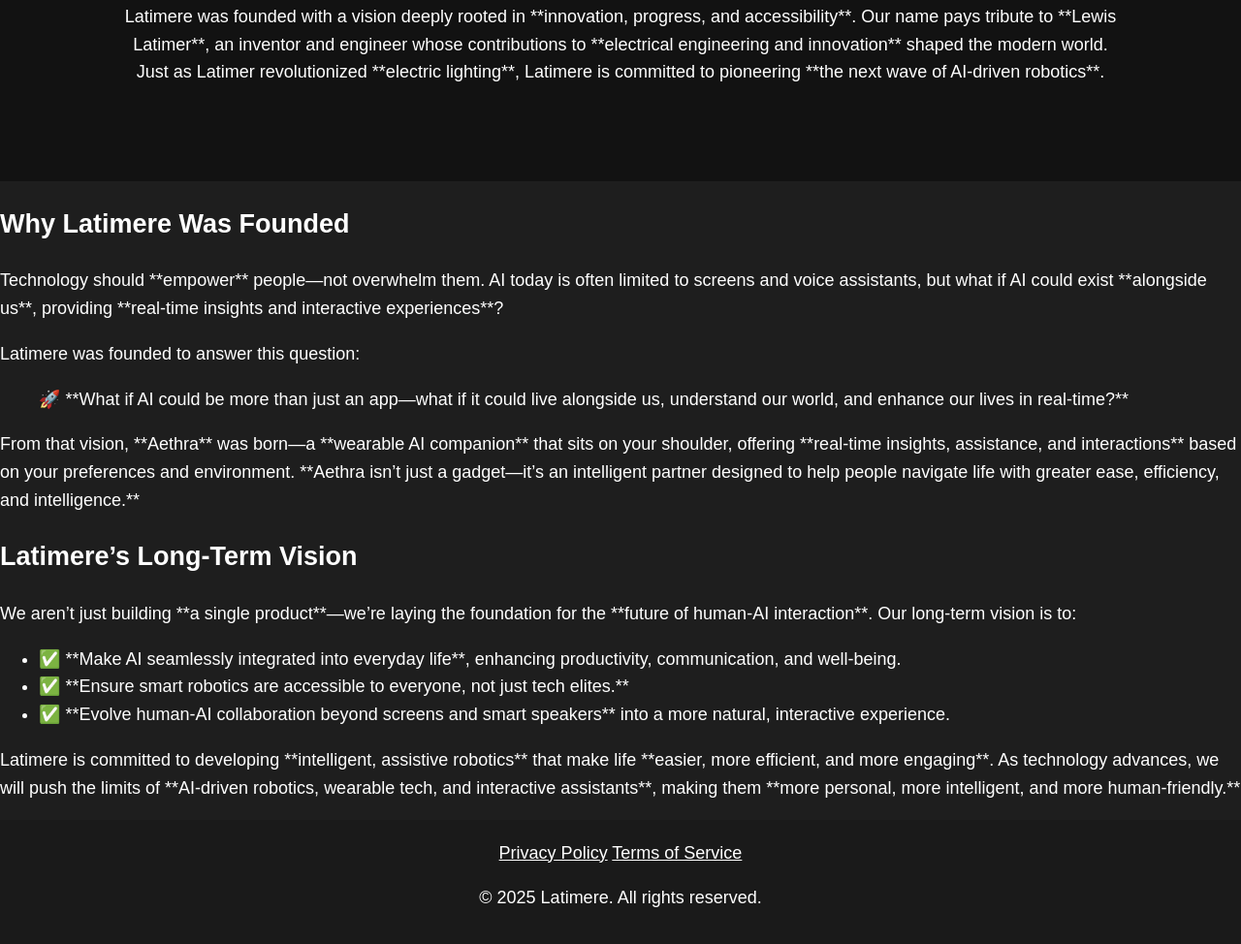
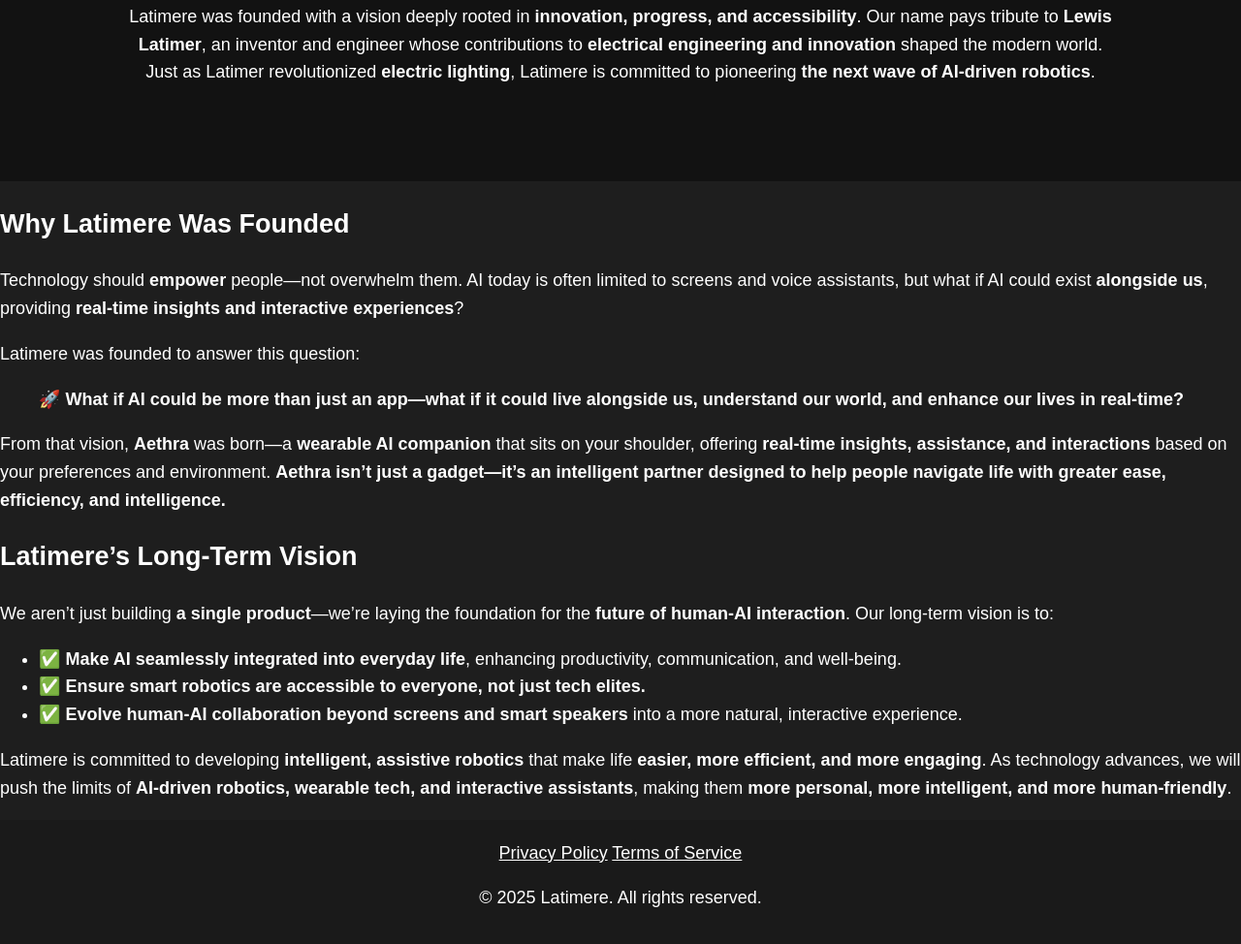
Before and after one commit to latimere1/latimere-website, a plain HTML site: page about.html in a window 1280 px wide. Shown: the part 250-1224 px from the top of the page at 97% size. Drawn offline with Linux system fonts and the light colour scheme.

Commit message:
Add files via upload

```diff
--- a/about.html
+++ b/about.html
@@ -22,26 +22,38 @@
 
   <section class="about">
     <h1>Our Story: The Vision Behind Latimere</h1>
-        <p>Latimere was founded with a vision deeply rooted in **innovation, progress, and accessibility**. Our name pays tribute to **Lewis Latimer**, an inventor and engineer whose contributions to **electrical engineering and innovation** shaped the modern world. Just as Latimer revolutionized **electric lighting**, Latimere is committed to pioneering **the next wave of AI-driven robotics**.</p>
+    <p>
+      Latimere was founded with a vision deeply rooted in <strong>innovation, progress, and accessibility</strong>. Our name pays tribute to <strong>Lewis Latimer</strong>, an inventor and engineer whose contributions to <strong>electrical engineering and innovation</strong> shaped the modern world. Just as Latimer revolutionized <strong>electric lighting</strong>, Latimere is committed to pioneering <strong>the next wave of AI-driven robotics</strong>.
+    </p>
   </section>
 
   <section class="mission">
     <h2>Why Latimere Was Founded</h2>
-        <p>Technology should **empower** people—not overwhelm them. AI today is often limited to screens and voice assistants, but what if AI could exist **alongside us**, providing **real-time insights and interactive experiences**?</p>
+    <p>
+      Technology should <strong>empower</strong> people—not overwhelm them. AI today is often limited to screens and voice assistants, but what if AI could exist <strong>alongside us</strong>, providing <strong>real-time insights and interactive experiences</strong>?
+    </p>
     <p>Latimere was founded to answer this question:</p>
-        <blockquote>🚀 **What if AI could be more than just an app—what if it could live alongside us, understand our world, and enhance our lives in real-time?**</blockquote>
-        <p>From that vision, **Aethra** was born—a **wearable AI companion** that sits on your shoulder, offering **real-time insights, assistance, and interactions** based on your preferences and environment. **Aethra isn’t just a gadget—it’s an intelligent partner designed to help people navigate life with greater ease, efficiency, and intelligence.**</p>
+    <blockquote>
+      🚀 <strong>What if AI could be more than just an app—what if it could live alongside us, understand our world, and enhance our lives in real-time?</strong>
+    </blockquote>
+    <p>
+      From that vision, <strong>Aethra</strong> was born—a <strong>wearable AI companion</strong> that sits on your shoulder, offering <strong>real-time insights, assistance, and interactions</strong> based on your preferences and environment. <strong>Aethra isn’t just a gadget—it’s an intelligent partner designed to help people navigate life with greater ease, efficiency, and intelligence.</strong>
+    </p>
   </section>
 
   <section class="vision">
     <h2>Latimere’s Long-Term Vision</h2>
-        <p>We aren’t just building **a single product**—we’re laying the foundation for the **future of human-AI interaction**. Our long-term vision is to:</p>
+    <p>
+      We aren’t just building <strong>a single product</strong>—we’re laying the foundation for the <strong>future of human-AI interaction</strong>. Our long-term vision is to:
+    </p>
     <ul>
-            <li>✅ **Make AI seamlessly integrated into everyday life**, enhancing productivity, communication, and well-being.</li>
-            <li>✅ **Ensure smart robotics are accessible to everyone, not just tech elites.**</li>
-            <li>✅ **Evolve human-AI collaboration beyond screens and smart speakers** into a more natural, interactive experience.</li>
+      <li>✅ <strong>Make AI seamlessly integrated into everyday life</strong>, enhancing productivity, communication, and well-being.</li>
+      <li>✅ <strong>Ensure smart robotics are accessible to everyone, not just tech elites.</strong></li>
+      <li>✅ <strong>Evolve human-AI collaboration beyond screens and smart speakers</strong> into a more natural, interactive experience.</li>
     </ul>
-        <p>Latimere is committed to developing **intelligent, assistive robotics** that make life **easier, more efficient, and more engaging**. As technology advances, we will push the limits of **AI-driven robotics, wearable tech, and interactive assistants**, making them **more personal, more intelligent, and more human-friendly.**</p>
+    <p>
+      Latimere is committed to developing <strong>intelligent, assistive robotics</strong> that make life <strong>easier, more efficient, and more engaging</strong>. As technology advances, we will push the limits of <strong>AI-driven robotics, wearable tech, and interactive assistants</strong>, making them <strong>more personal, more intelligent, and more human-friendly</strong>.
+    </p>
   </section>
 
   <footer>
@@ -52,6 +64,14 @@
     <p>&copy; 2025 Latimere. All rights reserved.</p>
   </footer>
 
+  <!-- Load external script -->
   <script src="script.js"></script>
+  <!-- Override toggleMenu for the About page to target #mobile-menu -->
+  <script>
+    function toggleMenu() {
+      var menu = document.getElementById("mobile-menu");
+      menu.classList.toggle("show-menu");
+    }
+  </script>
 </body>
 </html>
```
Lines whose indentation alone changed are shown as unchanged.
